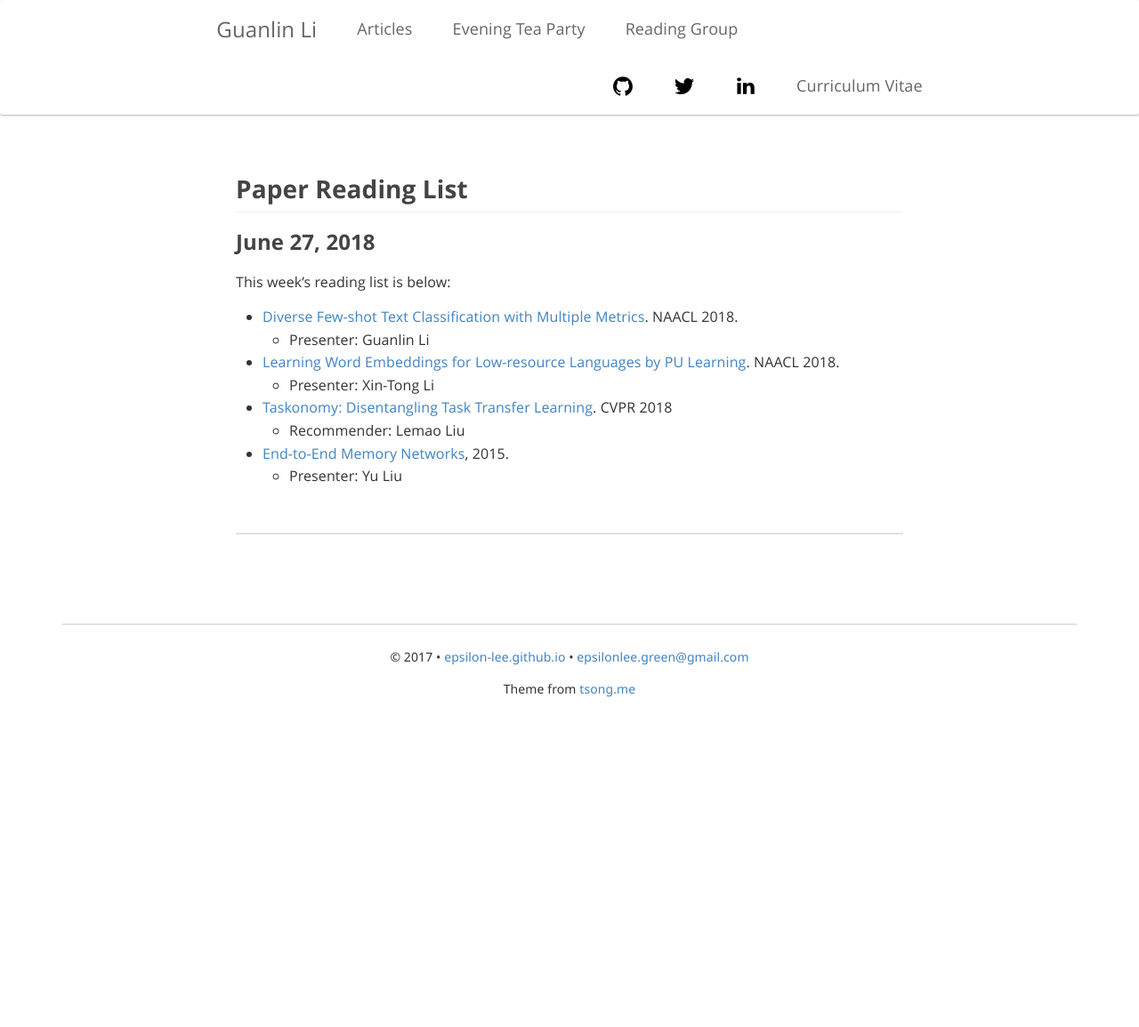
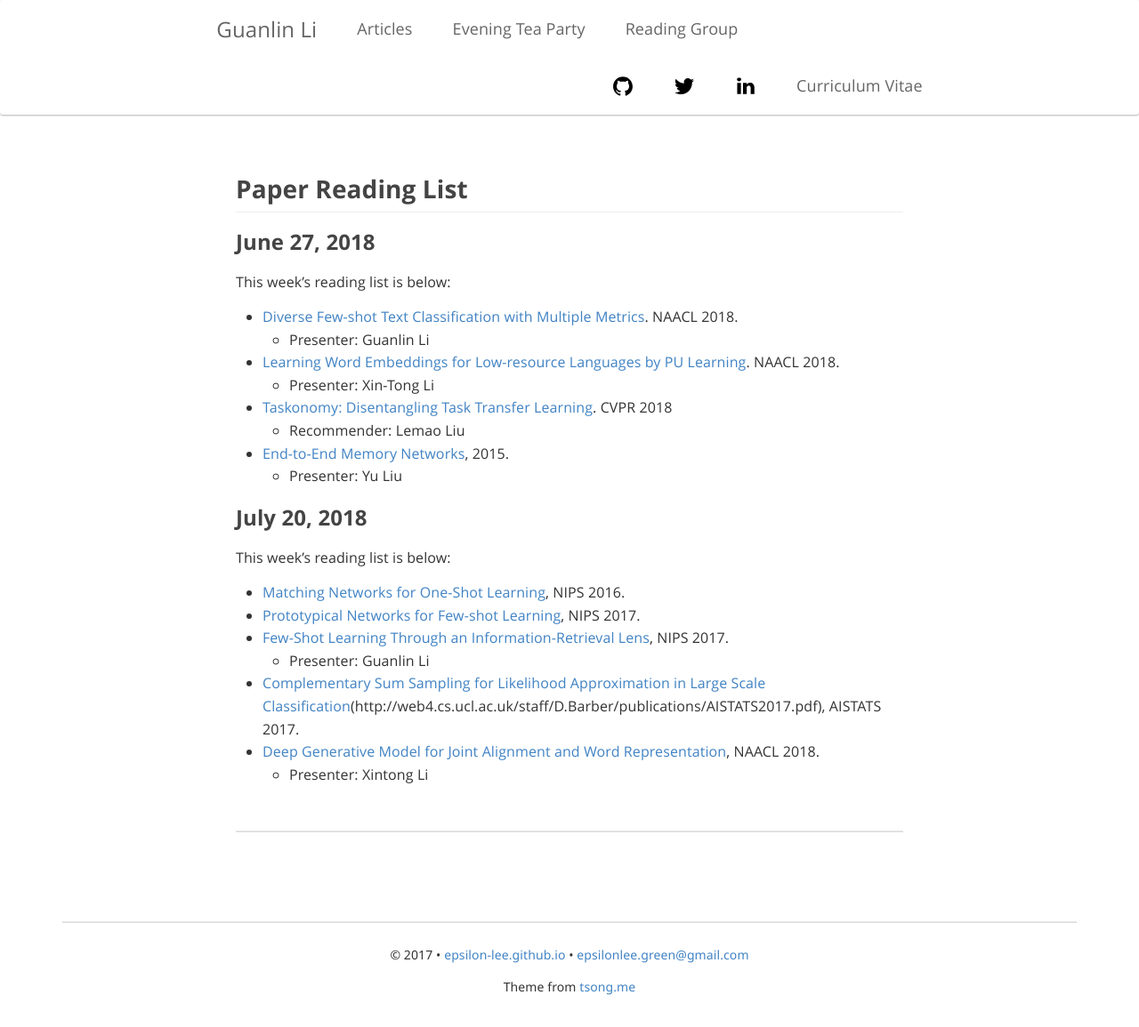
Before and after one commit to Epsilon-Lee/Epsilon-Lee.github.io, a Jekyll site: the page built from _posts/redmond_rg/2018-06-27-NAACL18_papers.md, in a window 1280 px wide. Shown: the whole page at 89% size. Built offline with Jekyll 4.4.1, drawn with Linux system fonts in a browser that asks for light colours; nearby versions of some CDN libraries; some web fonts are replaced; comment, search, counter and statistics services are not loaded; before the commit the page ends 900 px from its top, so only the background shows below that.

Commit message:
2nd paper reading, fs learning and softmax speedup

```diff
--- a/_posts/redmond_rg/2018-06-27-NAACL18_papers.md
+++ b/_posts/redmond_rg/2018-06-27-NAACL18_papers.md
@@ -17,3 +17,16 @@ This week's reading list is below:
   - Recommender: Lemao Liu
 - [End-to-End Memory Networks](https://arxiv.org/abs/1503.08895), 2015.
   - Presenter: Yu Liu
+
+### July 20, 2018
+
+This week's reading list is below:
+
+- [Matching Networks for One-Shot Learning](https://arxiv.org/pdf/1606.04080), NIPS 2016.
+- [Prototypical Networks for Few-shot Learning](https://arxiv.org/abs/1703.05175), NIPS 2017.
+- [Few-Shot Learning Through an Information-Retrieval Lens](https://papers.nips.cc/paper/6820-few-shot-learning-through-an-information-retrieval-lens.pdf), NIPS 2017.
+  - Presenter: Guanlin Li
+
+- [Complementary Sum Sampling for Likelihood Approximation in Large Scale Classification]()(http://web4.cs.ucl.ac.uk/staff/D.Barber/publications/AISTATS2017.pdf), AISTATS 2017.
+- [Deep Generative Model for Joint Alignment and Word Representation](http://aclweb.org/anthology/N18-1092), NAACL 2018.
+  - Presenter: Xintong Li
```
